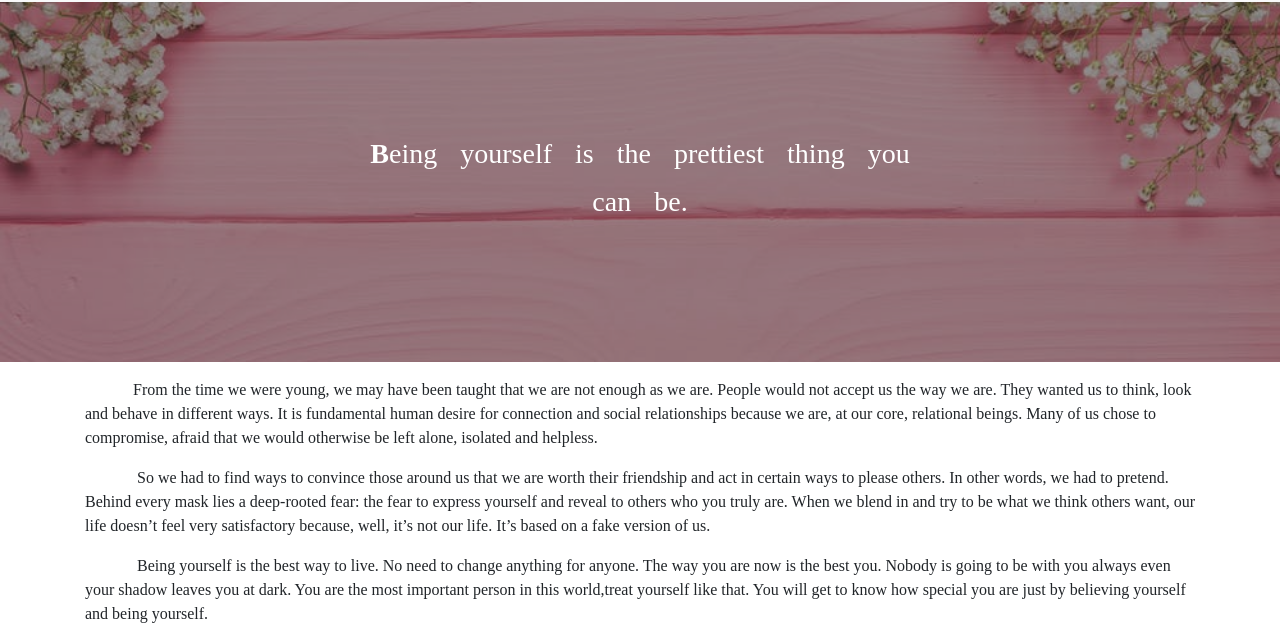
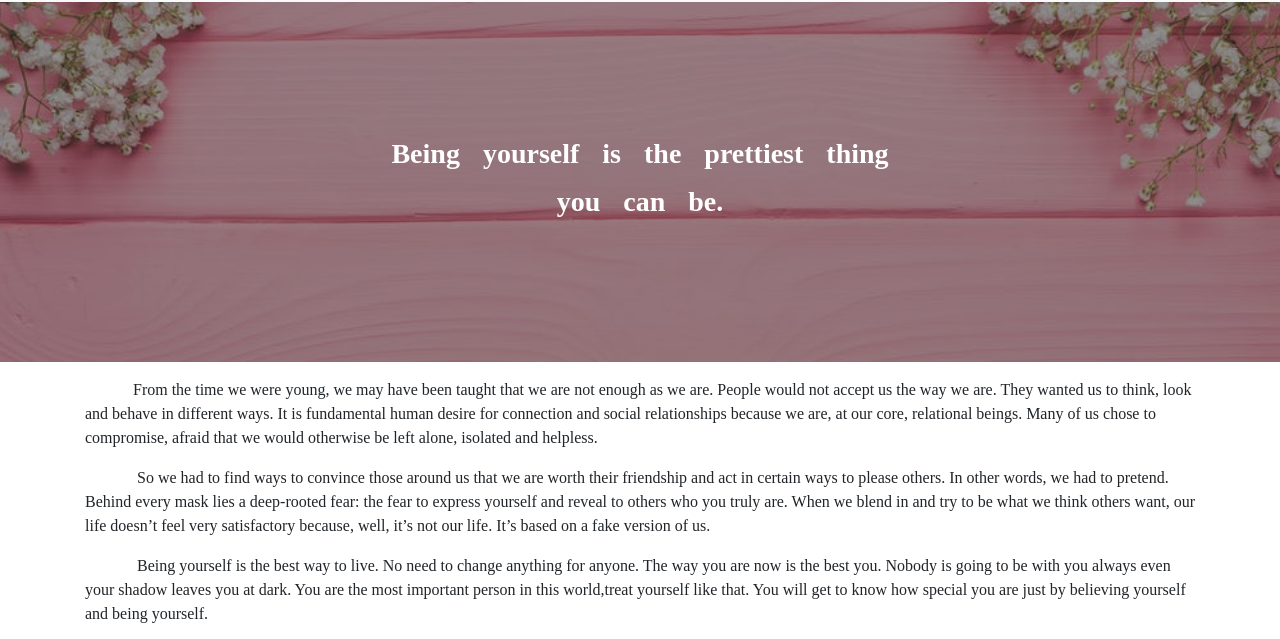
Before and after one commit to Kowsalya21/Bootstrap-first-kowsi-personal-site, a plain HTML site: page index.html in a window 1280 px wide. Shown: the part 124-763 px from the top of the page. Drawn offline with nearby package versions, Linux system fonts and the light colour scheme.

Commit message:
bootstrap4 changes

```diff
--- a/index.html
+++ b/index.html
@@ -61,7 +61,7 @@
       <div class="container h-100">
         <div class="row align-items-center h-100">
           <div class="col-md-6 mx-auto text-center">
-            <h3><b>B</b>eing yourself is the prettiest thing you can be.</h3>
+            <h3><b>Being yourself is the prettiest thing you can be.</b></h3>
           </div>
         </div>
       </div>
```
